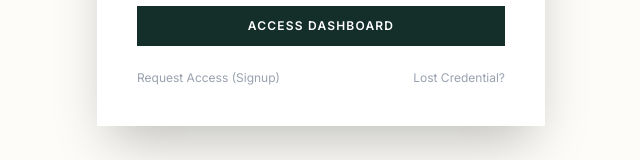
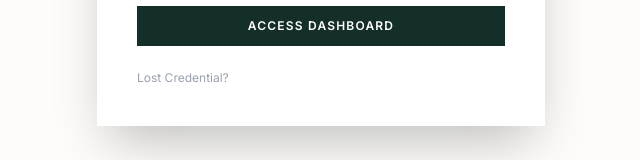
Before and after one commit to yogeshsadgir0005/EmployeeManagement, a React (Vite) app in the folder client/: page /login in a window 1280 px wide. Shown: the part 496-656 px from the top of the page, without its empty margins (319-959 px from the left). Built offline with nearby package versions, Linux system fonts and the light colour scheme.

Commit message:
Update Login.jsx

```diff
--- a/client/src/pages/auth/Login.jsx
+++ b/client/src/pages/auth/Login.jsx
@@ -51,7 +51,7 @@ const Login = () => {
         </form>
 
         <div className="mt-6 flex justify-between text-xs text-gray-400">
-          <Link to="/signup" className="hover:text-legacy-gold transition">Request Access (Signup)</Link>
+
 
           {/* --- THE FIX: Point to ForgotPassword, NOT ResetPassword --- */}
           <Link to="/forgot-password" className="hover:text-legacy-gold transition">Lost Credential?</Link>
```
